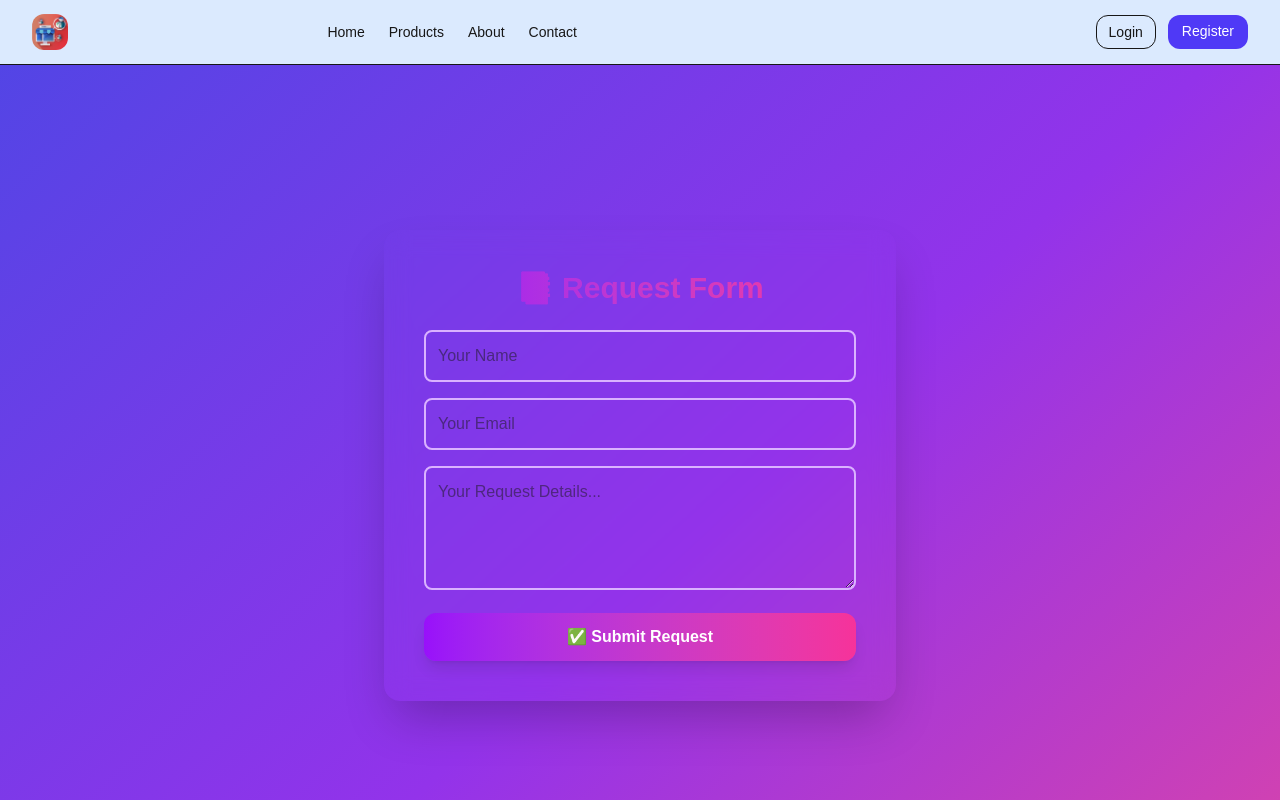
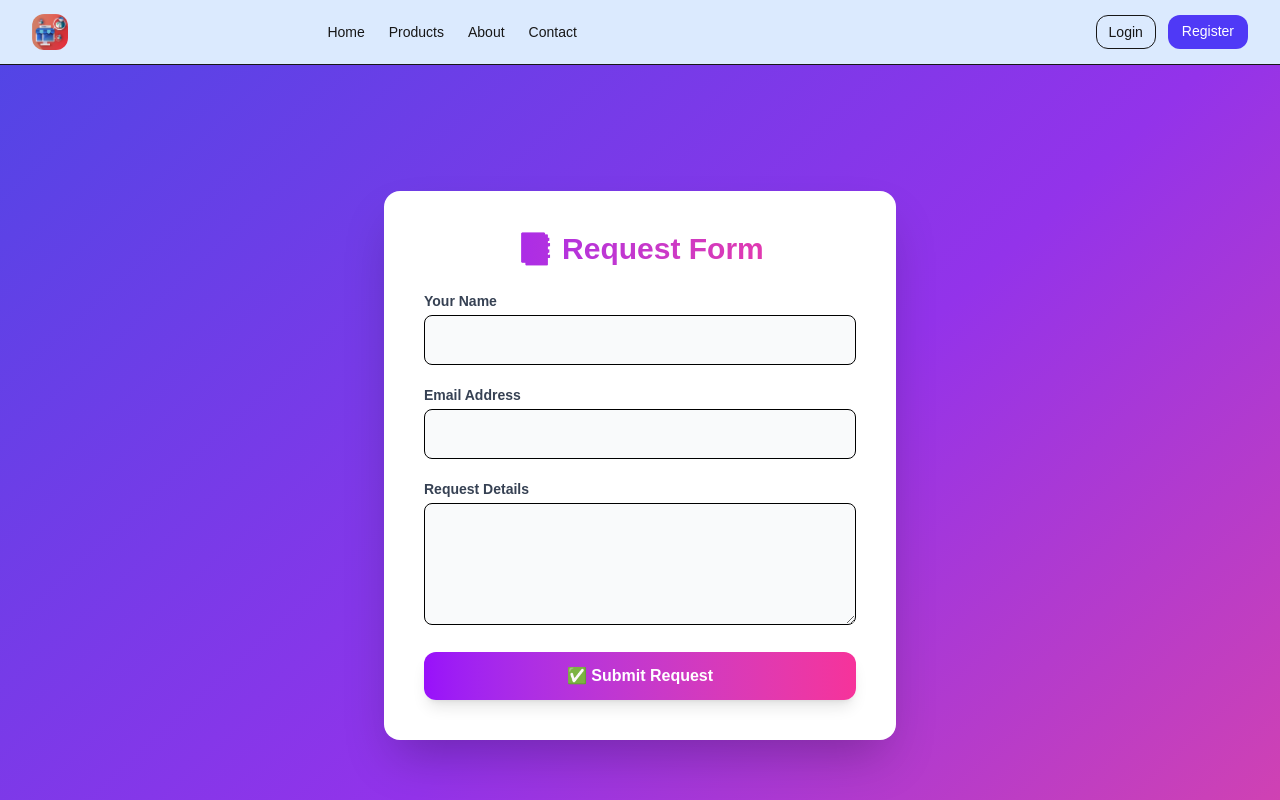
Before and after one commit to prathyou8281/service.app, a Next.js app: page /requests in a window 1280 px wide. Shown: the top 800 px of the page. Built offline with nearby package versions, Linux system fonts and the light colour scheme.

Commit message:
vercel error cmplted

```diff
--- a/src/app/requests/page.tsx
+++ b/src/app/requests/page.tsx
@@ -3,7 +3,7 @@ import { useState } from "react";
 import { motion, AnimatePresence } from "framer-motion";
 import { useSearchParams } from "next/navigation";
 
-export default function RequestPage() {
+export default function RequestForm() {
   const searchParams = useSearchParams();
   const vendor = searchParams.get("vendor");
   const category = searchParams.get("category");
@@ -14,7 +14,7 @@ export default function RequestPage() {
   const handleSubmit = (e: React.FormEvent) => {
     e.preventDefault();
     setSubmitted(true);
-    setTimeout(() => setSubmitted(false), 2500); // auto-close popup after 2.5s
+    setTimeout(() => setSubmitted(false), 2500);
   };
 
   return (
@@ -23,9 +23,9 @@ export default function RequestPage() {
         initial={{ opacity: 0, y: 30 }}
         animate={{ opacity: 1, y: 0 }}
         transition={{ duration: 0.6 }}
-        className="bg-green/90 backdrop-blur-md p-10 rounded-2xl shadow-2xl max-w-lg w-full"
+        className="bg-white p-10 rounded-2xl shadow-2xl max-w-lg w-full"
       >
-        <h1 className="text-3xl font-extrabold text-transparent bg-clip-text bg-gradient-to-r from-purple-600 to-pink-500 mb-6 text-center">
+        <h1 className="text-3xl font-extrabold text-center mb-6 text-transparent bg-clip-text bg-gradient-to-r from-purple-600 to-pink-500">
           📑 Request Form
         </h1>
 
@@ -38,26 +38,37 @@ export default function RequestPage() {
           </div>
         )}
 
-        {/* Request Form */}
-        <form onSubmit={handleSubmit} className="space-y-4">
+        <form onSubmit={handleSubmit} className="space-y-5">
+          <div>
+            <label className="block text-sm font-semibold text-gray-700 mb-1">
+              Your Name
+            </label>
             <input
               type="text"
-            placeholder="Your Name"
-            className="w-full p-3 border-2 border-purple-300 rounded-lg focus:outline-none focus:ring-2 focus:ring-purple-500"
+              className="w-full p-3 border rounded-lg bg-gray-50 text-black focus:outline-none focus:ring-2 focus:ring-purple-500"
               required
             />
+          </div>
+          <div>
+            <label className="block text-sm font-semibold text-gray-700 mb-1">
+              Email Address
+            </label>
             <input
               type="email"
-            placeholder="Your Email"
-            className="w-full p-3 border-2 border-purple-300 rounded-lg focus:outline-none focus:ring-2 focus:ring-purple-500"
+              className="w-full p-3 border rounded-lg bg-gray-50 text-black focus:outline-none focus:ring-2 focus:ring-purple-500"
               required
             />
+          </div>
+          <div>
+            <label className="block text-sm font-semibold text-gray-700 mb-1">
+              Request Details
+            </label>
             <textarea
-            placeholder="Your Request Details..."
-            className="w-full p-3 border-2 border-purple-300 rounded-lg focus:outline-none focus:ring-2 focus:ring-purple-500"
+              className="w-full p-3 border rounded-lg bg-gray-50 text-black focus:outline-none focus:ring-2 focus:ring-purple-500"
               rows={4}
               required
             />
+          </div>
           <motion.button
             whileHover={{ scale: 1.05 }}
             whileTap={{ scale: 0.95 }}
@@ -85,7 +96,17 @@ export default function RequestPage() {
               transition={{ duration: 0.3 }}
               className="bg-white p-8 rounded-2xl shadow-2xl text-center max-w-sm w-full"
             >
-              <h2 className="text-2xl font-bold text-green-600 mb-2">🎉 Success!</h2>
+              <motion.div
+                initial={{ scale: 0 }}
+                animate={{ scale: 1 }}
+                transition={{ type: "spring", stiffness: 200, damping: 12 }}
+                className="flex justify-center mb-3"
+              >
+                <div className="w-16 h-16 rounded-full bg-green-100 flex items-center justify-center">
+                  <span className="text-3xl">✅</span>
+                </div>
+              </motion.div>
+              <h2 className="text-2xl font-bold text-green-600 mb-2">Success!</h2>
               <p className="text-gray-600">Your request has been submitted.</p>
             </motion.div>
           </motion.div>
```
Lines whose indentation alone changed are shown as unchanged.
